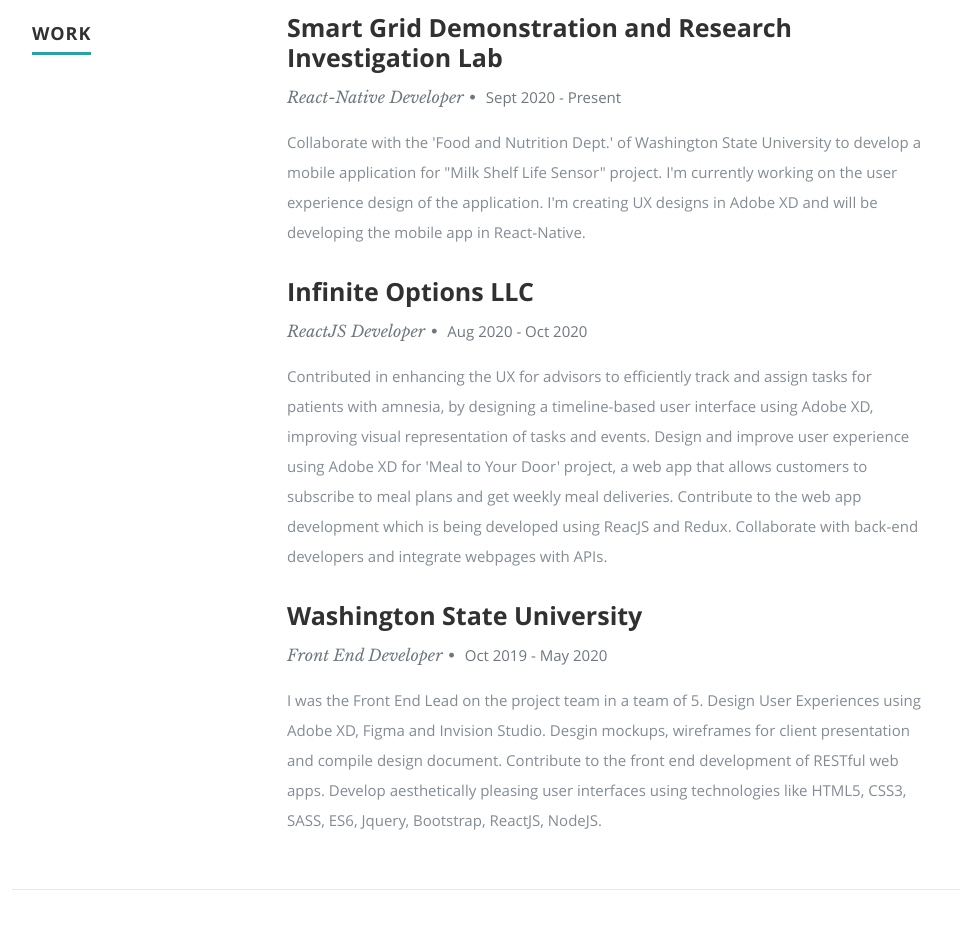
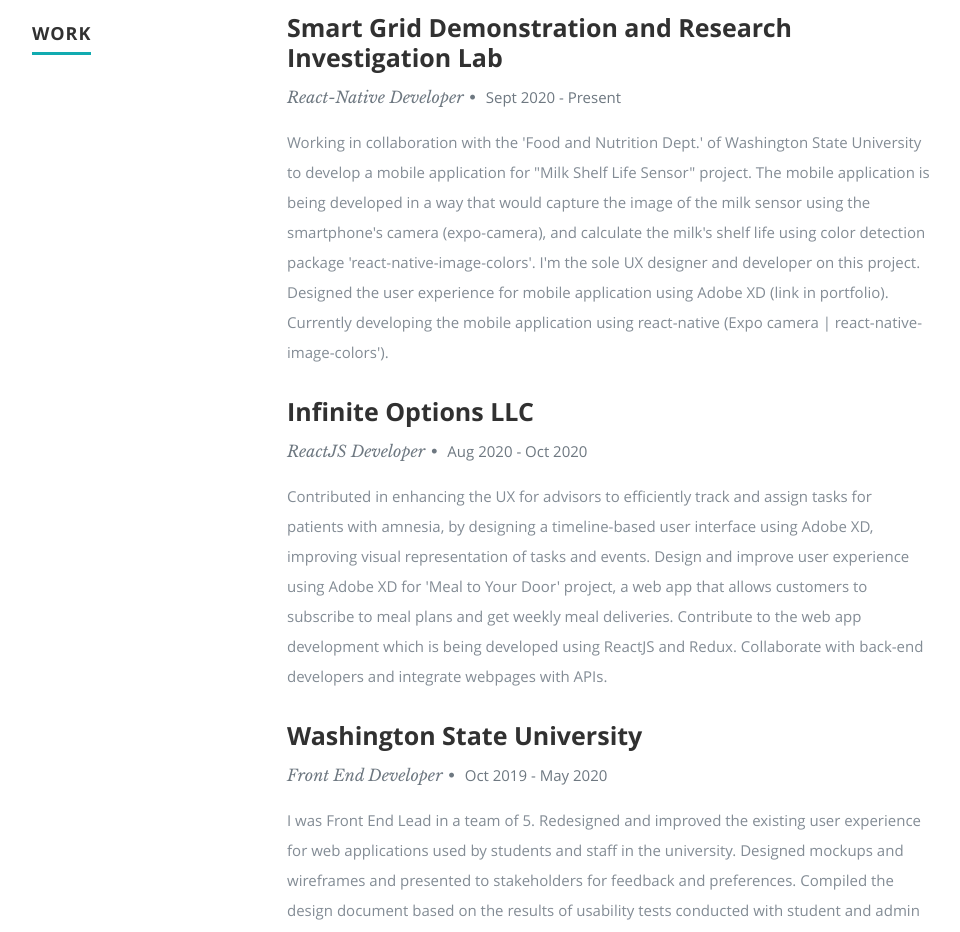
Before and after one commit to TejasGhanwat/tejas-portfolio, a React (Create React App) app: page / in a window 1280 px wide. Shown: the part 1880-2812 px from the top of the page, without its empty margins (118-1078 px from the left). Built offline with nearby package versions, Linux system fonts and the light colour scheme.

Commit message:
resume updated

```diff
--- a/public/resumeData.json
+++ b/public/resumeData.json
@@ -72,19 +72,19 @@
         "company": "Smart Grid Demonstration and Research Investigation Lab",
         "title": "React-Native Developer",
         "years": "Sept 2020 - Present",
-        "description": "Collaborate with the 'Food and Nutrition Dept.' of Washington State University to develop a mobile application for \"Milk Shelf Life Sensor\" project. I'm currently working on the user experience design of the application. I'm creating UX designs in Adobe XD and will be developing the mobile app in React-Native."
+        "description": "Working in collaboration with the 'Food and Nutrition Dept.' of Washington State University to develop a mobile application for \"Milk Shelf Life Sensor\" project. The mobile application is being developed in a way that would capture the image of the milk sensor using the smartphone's camera (expo-camera), and calculate the milk's shelf life using color detection package 'react-native-image-colors'.  I'm the sole UX designer and developer on this project. Designed the user experience for mobile application using Adobe XD (link in portfolio). Currently developing the mobile application using react-native (Expo camera | react-native-image-colors')."
       },
       {
         "company": "Infinite Options LLC",
         "title": "ReactJS Developer",
         "years": "Aug 2020 - Oct 2020",
-        "description": "Contributed in enhancing the UX for advisors to efficiently track and assign tasks for patients with amnesia, by designing a timeline-based user interface using Adobe XD, improving visual representation of tasks and events. Design and improve user experience using Adobe XD for 'Meal to Your Door' project, a web app that allows customers to subscribe to meal plans and get weekly meal deliveries. Contribute to the web app development which is being developed using ReacJS and Redux. Collaborate with back-end developers and integrate webpages with APIs."
+        "description": "Contributed in enhancing the UX for advisors to efficiently track and assign tasks for patients with amnesia, by designing a timeline-based user interface using Adobe XD, improving visual representation of tasks and events. Design and improve user experience using Adobe XD for 'Meal to Your Door' project, a web app that allows customers to subscribe to meal plans and get weekly meal deliveries. Contribute to the web app development which is being developed using ReactJS and Redux. Collaborate with back-end developers and integrate webpages with APIs."
       },
       {
         "company": "Washington State University",
         "title": "Front End Developer",
         "years": "Oct 2019 - May 2020",
-        "description": "I was the Front End Lead on the project team in a team of 5. Design User Experiences using Adobe XD, Figma and Invision Studio. Desgin mockups, wireframes for client presentation and compile design document. Contribute to the front end development of RESTful web apps. Develop aesthetically pleasing user interfaces using technologies like HTML5, CSS3, SASS, ES6, Jquery, Bootstrap, ReactJS, NodeJS."
+        "description": " I was Front End Lead in a team of 5. Redesigned and improved the existing user experience for web applications used by students and staff in the university. Designed mockups and wireframes and presented to stakeholders for feedback and preferences. Compiled the design document based on the results of usability tests conducted with student and admin participants and according to the stakeholder preferences. Developed web applications using modern front end technologies( HTML5, Spring MVC, Thymeleaf, CSS3, SASS, ES6, Jquery, Bootstrap, ReactJS, NodeJS). Collaborated with backend developers to integrate views in the web application developed using Spring MVC."
       }
     ],
     "skills": [
```
Also changed, not shown: public/css/magnific-popup.css, public/images/header-background old.jpg (added), public/images/header-background spare.jpg (deleted).
